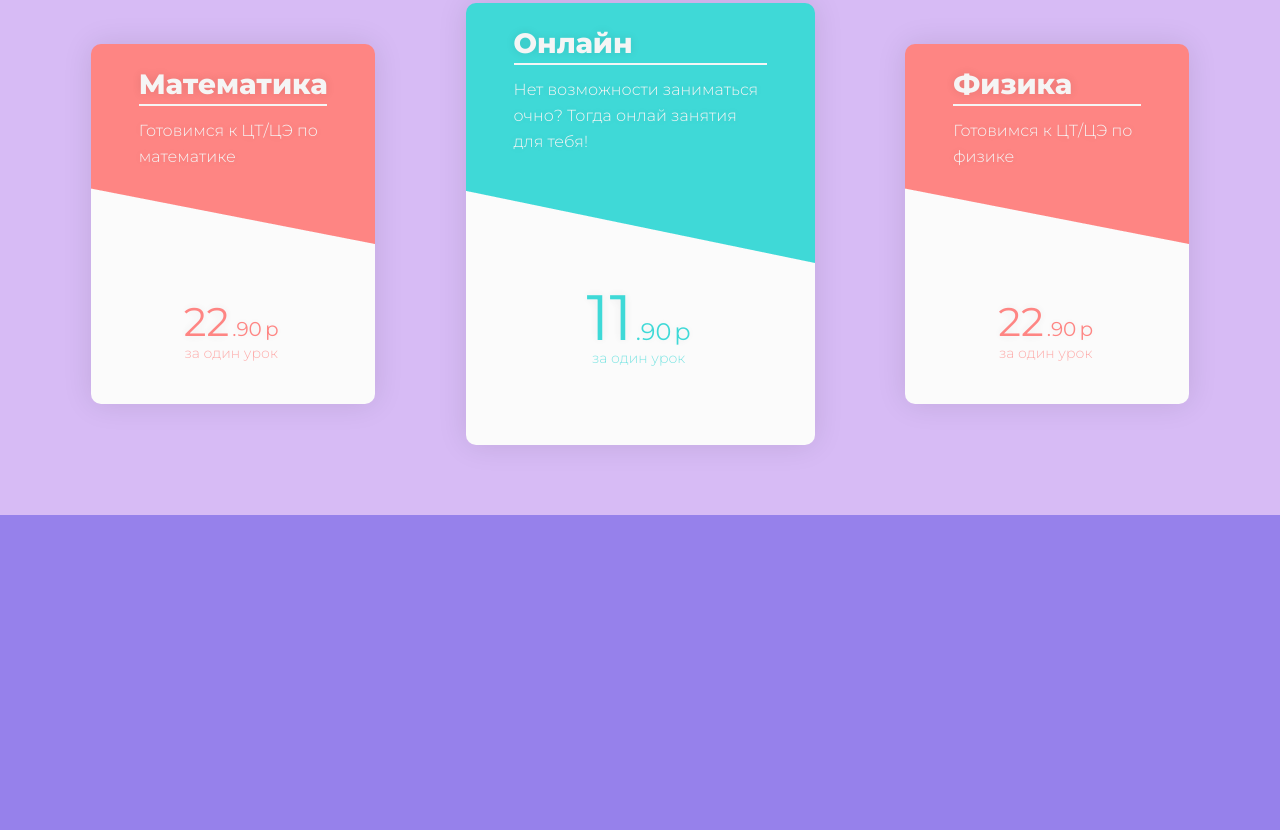
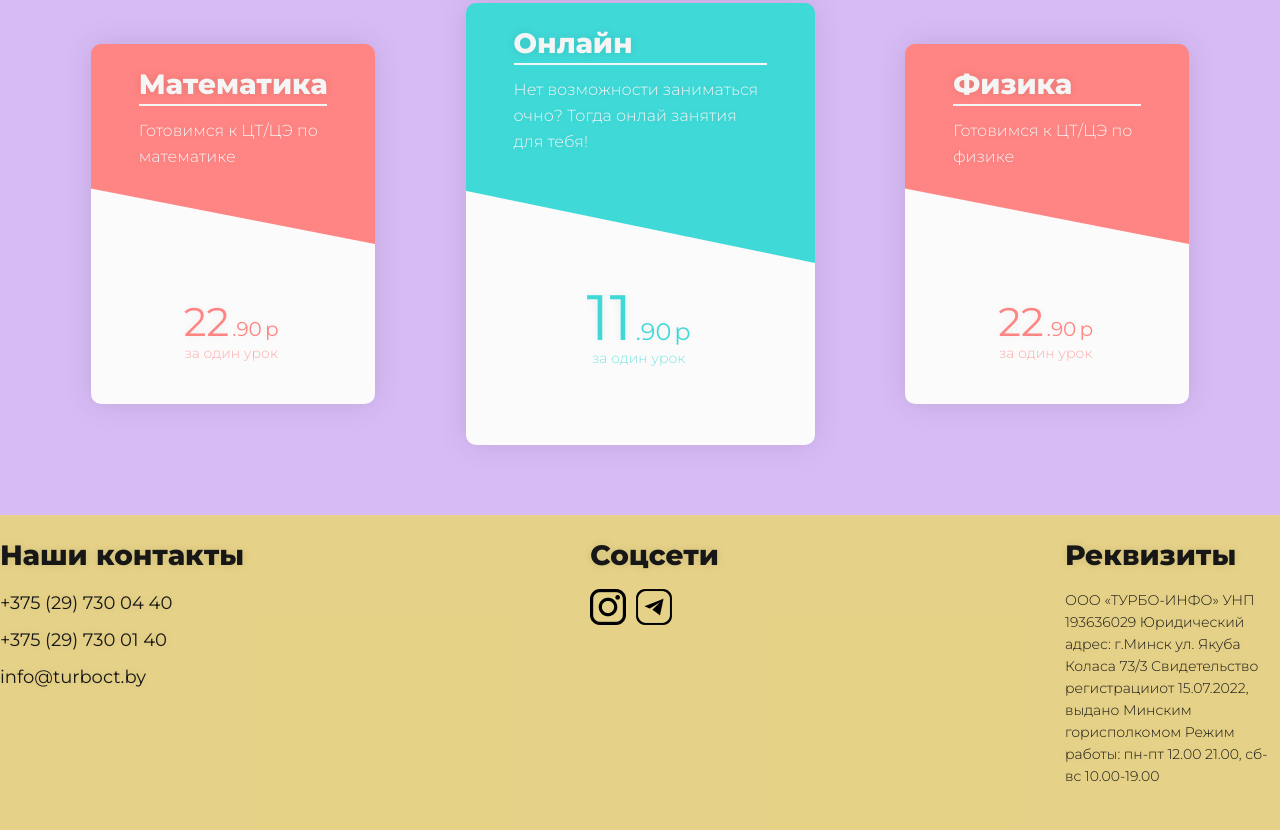
Before and after one commit to midicable/imba-school-web-page, a website built with webpack: page src/index.html in a window 1280 px wide. Shown: the part 2691-3521 px from the top of the page. Before the commit the page ends 3206 px from the top, so only its background shows below. Built offline with nearby package versions, Linux system fonts and the light colour scheme.

Commit message:
feat: add footer section

```diff
--- a/src/index.html
+++ b/src/index.html
@@ -126,5 +126,35 @@
       </div>
     </div>
   </section>
+  <footer class="footer">
+    <div class="footer__content">
+      <div class="contacts">
+        <h3 class="contacts-headline">Наши контакты</h3>
+        <ul class="contacts-list">
+          <li><a href="tel:+375297300440" class="contacts-list__item">+375 (29) 730 04 40</a></li>
+          <li><a href="tel:+375297300140" class="contacts-list__item">+375 (29) 730 01 40</a></li>
+          <li><a href="mailto:info@turboct.by" class="contacts-list__item">info@turboct.by</a></li>
+        </ul>
+      </div>
+      <div class="social-media">
+        <h3 class="social-media-headline">Соцсети</h3>
+        <ul class="social-links">
+          <li><a href="#" class="social-links__item"><img src="./assets/icons/ig-icon.png" alt="Instagram icon"></a></li>
+          <li><a href="#" class="social-links__item"><img src="./assets/icons/tg-icon.png" alt="Telegram icon"></a></li>
+        </ul>
+      </div>
+      <div class="requisites">
+        <h3 class="requisites-headline">Реквизиты</h3>
+        <p class="requisites-description">
+          ООО «ТУРБО-ИНФО» УНП 193636029
+          Юридический адрес: г.Минск ул. Якуба Коласа 73/3
+          Свидетельство регистрацииот 15.07.2022,
+          выдано Минским горисполкомом
+          Режим работы: пн-пт 12.00 21.00,
+          сб-вс 10.00-19.00
+        </p>
+      </div>
+    </div>
+  </footer>
 </body>
 </html>
--- /dev/null
+++ b/src/styles/_footer.scss
@@ -0,0 +1,53 @@
+.footer {
+  width: 100%;
+  height: auto;
+  background-color: rgba($color: $maize, $alpha: .75);
+
+  &__content {
+    display: flex;
+    justify-content: space-between;
+    align-items: flex-start;
+    max-width: 1280px;
+    margin-left: auto;
+    margin-right: auto;
+    padding-top: 20px;
+    padding-bottom: 43px;
+  }
+}
+
+.contacts-headline,
+.social-media-headline,
+.requisites-headline{
+  margin-bottom: 14px;
+}
+
+.contacts-list {
+  list-style-type: none;
+  display: flex;
+  flex-direction: column;
+  gap: 9px;
+
+  &__item {
+    text-decoration: none;
+    font-size: $headline-4-size;
+    font-weight: $medium;
+    line-height: 28px;
+    color: $soft-black;
+  }
+}
+
+.social-links {
+  list-style-type: none;
+  display: flex;
+  gap: 10px;
+}
+
+.requisites {
+  max-width: 215px;
+
+  &-description {
+    font-size: $body-2-size;
+    font-weight: $light;
+    line-height: 22px;
+  }
+}
--- a/src/styles/main.scss
+++ b/src/styles/main.scss
@@ -8,3 +8,4 @@
 @import './narrow-profile';
 @import './personal-statistics';
 @import './best-prices';
+@import './footer';
```
Also changed, not shown: src/assets/icons/ig-icon.png (added), src/assets/icons/tg-icon.png (added).
